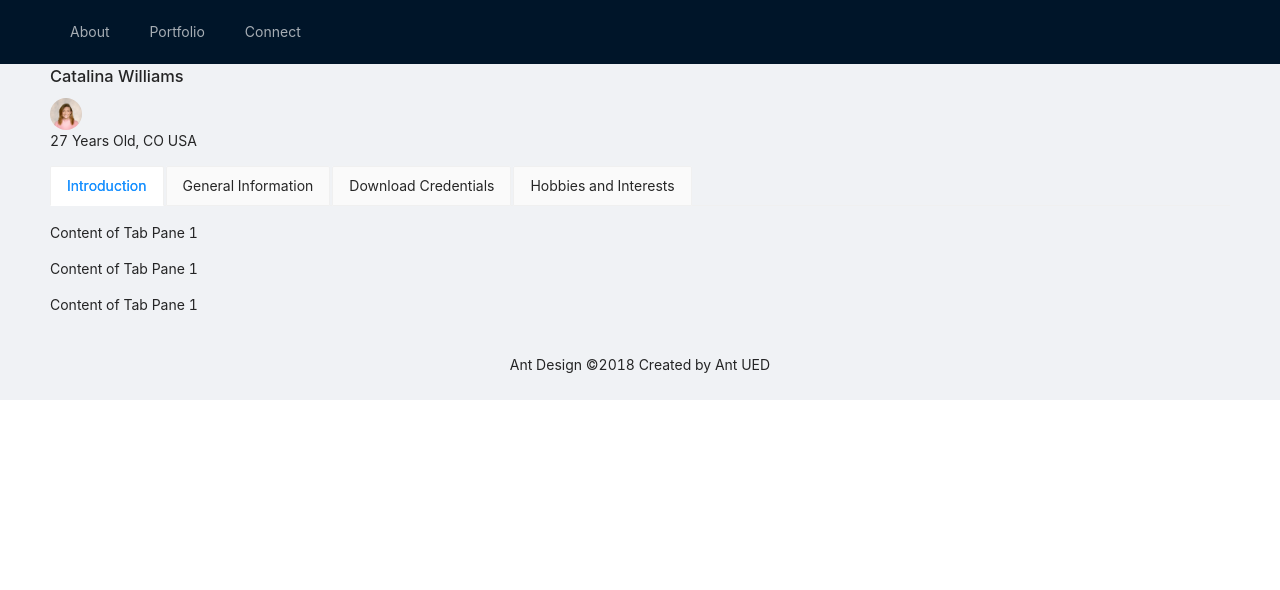
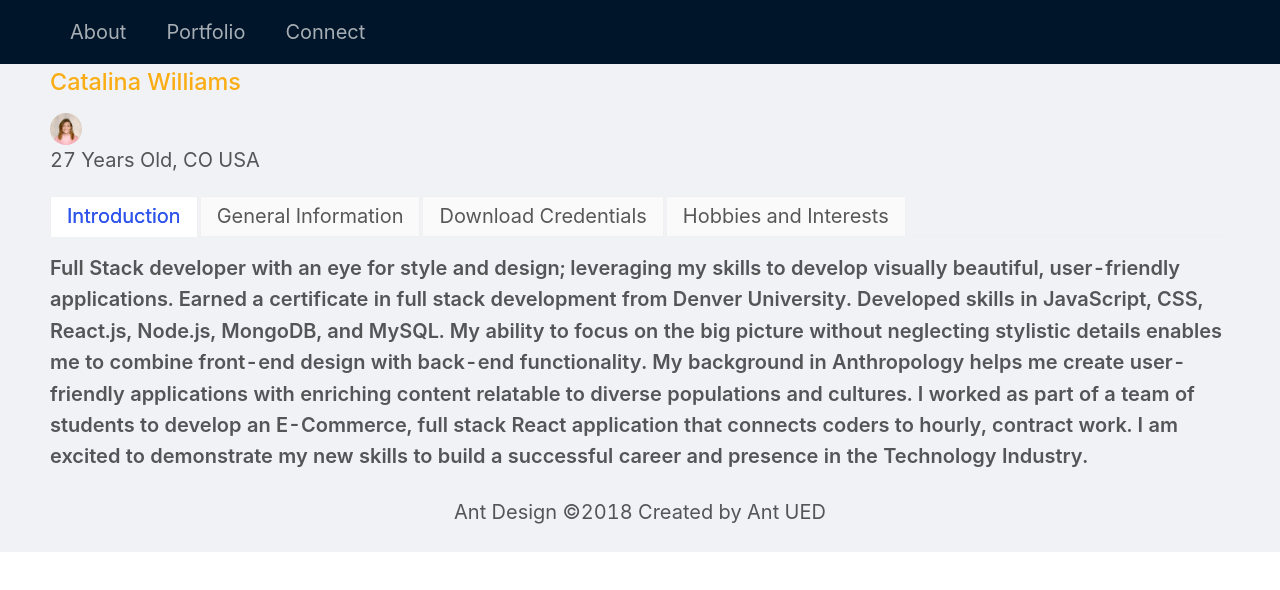
Before and after one commit to catalinarose1361/Full-Stack-Portfolio, a React (Create React App) app: page / in a window 1280 px wide. Shown: the top 590 px of the page. Built offline with nearby package versions, Linux system fonts and the light colour scheme.

Commit message:
added craco files to modify theme for react components

```diff
--- /dev/null
+++ b/craco.config.js
@@ -0,0 +1,34 @@
+/* craco.config.js */
+const CracoLessPlugin = require('craco-less');
+module.exports = {
+    plugins: [
+        {
+          plugin: CracoLessPlugin,
+          options: {
+            lessLoaderOptions: {
+              lessOptions: {
+                modifyVars: {
+
+                    '@primary-color': '#2f54eb', // primary color for all components
+                    '@link-color': '#faad14',
+                    '@success-color': '#52c41a' ,
+                    '@warning-color': '#faad14',
+                    '@error-color': '#f5222d',
+                    '@font-size-base': '20px' ,
+                    '@heading-color': '#faad14',
+                    '@text-color': 'rgba(0, 0, 0, 0.65)' ,
+                    '@text-color-secondary': 'rgba(0, 0, 0, 0.45)' ,
+                    '@disabled-color': 'rgba(0, 0, 0, 0.25)' ,
+                    '@border-radius-base': '2px' ,
+                    '@border-color-base':'#d9d9d9'
+
+
+                      // major shadow for layers
+             },
+                javascriptEnabled: true,
+              },
+            },
+          },
+        },
+      ],
+  };
--- a/src/App.css
+++ b/src/App.less
@@ -1,4 +1,4 @@
-@import '~antd/dist/antd.css';
+@import '~antd/dist/antd.less';
 ;
 
 .App {
--- a/src/components/pages/About.js
+++ b/src/components/pages/About.js
@@ -2,6 +2,9 @@ import React from "react";
 import { Tabs } from 'antd';
 import { Avatar } from 'antd';
 import profilePic from "../../images/IMG_3001.png"
+import { Typography } from 'antd';
+
+const { Text } = Typography;
 
 const { TabPane } = Tabs;
 const About = () => (
@@ -11,17 +14,17 @@ const About = () => (
 
     <h3>Catalina Williams</h3>
 
-    <div class="uk-width-auto">
+    <div>
 
     <Avatar src={profilePic} />
 
     </div>
 
-    <div class="uk-width-expand">
+    <div>
 
 
 
-        <p class="uk-text-meta uk-margin-remove-top">27 Years Old, CO USA</p>
+        <p>27 Years Old, CO USA</p>
 
 
 
@@ -31,14 +34,22 @@ const About = () => (
     <div className="card-container">
     <Tabs type="card">
       <TabPane tab="Introduction" key="1">
-        <p>Content of Tab Pane 1</p>
-        <p>Content of Tab Pane 1</p>
-        <p>Content of Tab Pane 1</p>
+      <Text strong>Full Stack developer with an eye for style and design; leveraging my skills to develop visually beautiful, user-friendly applications.
+
+Earned a certificate in full stack development from Denver University. Developed skills in JavaScript, CSS, React.js, Node.js, MongoDB, and MySQL.
+
+My ability to focus on the big picture without neglecting stylistic details enables me to combine front-end design with back-end functionality.
+
+My background in Anthropology helps me create user-friendly applications with enriching content relatable to diverse populations and cultures.
+
+I worked as part of a team of students to develop an E-Commerce, full stack React application that connects coders to hourly, contract work.
+
+I am excited to demonstrate my new skills to build a successful career and presence in the Technology Industry.</Text>
       </TabPane>
       <TabPane tab="General Information" key="2">
-        <p>Content of Tab Pane 2</p>
-        <p>Content of Tab Pane 2</p>
-        <p>Content of Tab Pane 2</p>
+        <p>Education</p>
+        <p>Technologies</p>
+        <p>Skills</p>
       </TabPane>
       <TabPane tab="Download Credentials" key="3">
       <a class="button is-inverted" href="https://github.com/catalinarose1361">
@@ -65,7 +76,7 @@ const About = () => (
 
 </a>
       </TabPane>
-      <TabPane tab="Hobbies and Interests" key="3">
+      <TabPane tab="Hobbies and Interests" key="4">
         <p>Content of Tab Pane 3</p>
         <p>Content of Tab Pane 3</p>
         <p>Content of Tab Pane 3</p>
--- a/src/components/pages/Connect.js
+++ b/src/components/pages/Connect.js
@@ -8,41 +8,11 @@ const Connect = () =>
 
             <div class="uk-position-center">
 
-                <a class="button is-outlined" href="mailto:catalinarose@yahoo.com">
 
-                    <span class="icon">
 
-                        <i class="far fa-paper-plane"></i>
 
-                    </span>
 
-                    <span>catalinarose@yahoo.com</span>
 
-                </a>
-
-                <a class="button is-outlined">
-
-                    <span class="icon">
-
-                        <i class="fas fa-mobile-alt"></i>
-
-                    </span>
-
-                    <span>7197498070</span>
-
-                </a>
-
-                <a class="button is-outlined" href='https://www.linkedin.com/in/catalinarwilliams?trk=profile-badge'>
-
-                    <span class="icon">
-
-                        <i class="fab fa-linkedin"></i>
-
-                    </span>
-
-                    <span>CatalinaRWilliams</span>
-
-                </a>
 
 
 
--- a/src/index.js
+++ b/src/index.js
@@ -1,6 +1,6 @@
 import React from "react";
 import ReactDOM from "react-dom";
 import App from "./App";
-import "./App.css"
+import "./App.less"
 
 ReactDOM.render(<App />, document.getElementById("root"));
```
Also changed, not shown: package.json (+5 -3 lines), 1 other file (tests, documents, lock files or other folders).
